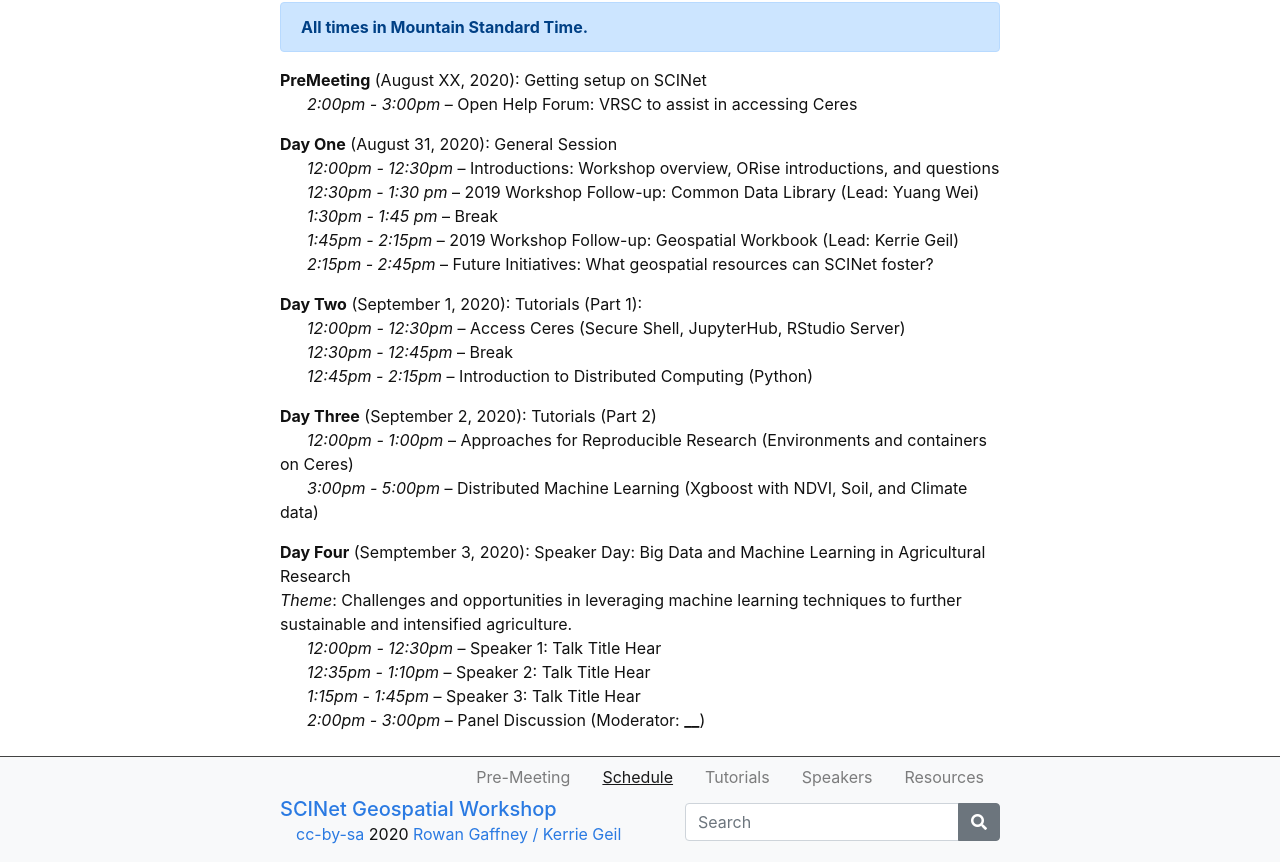
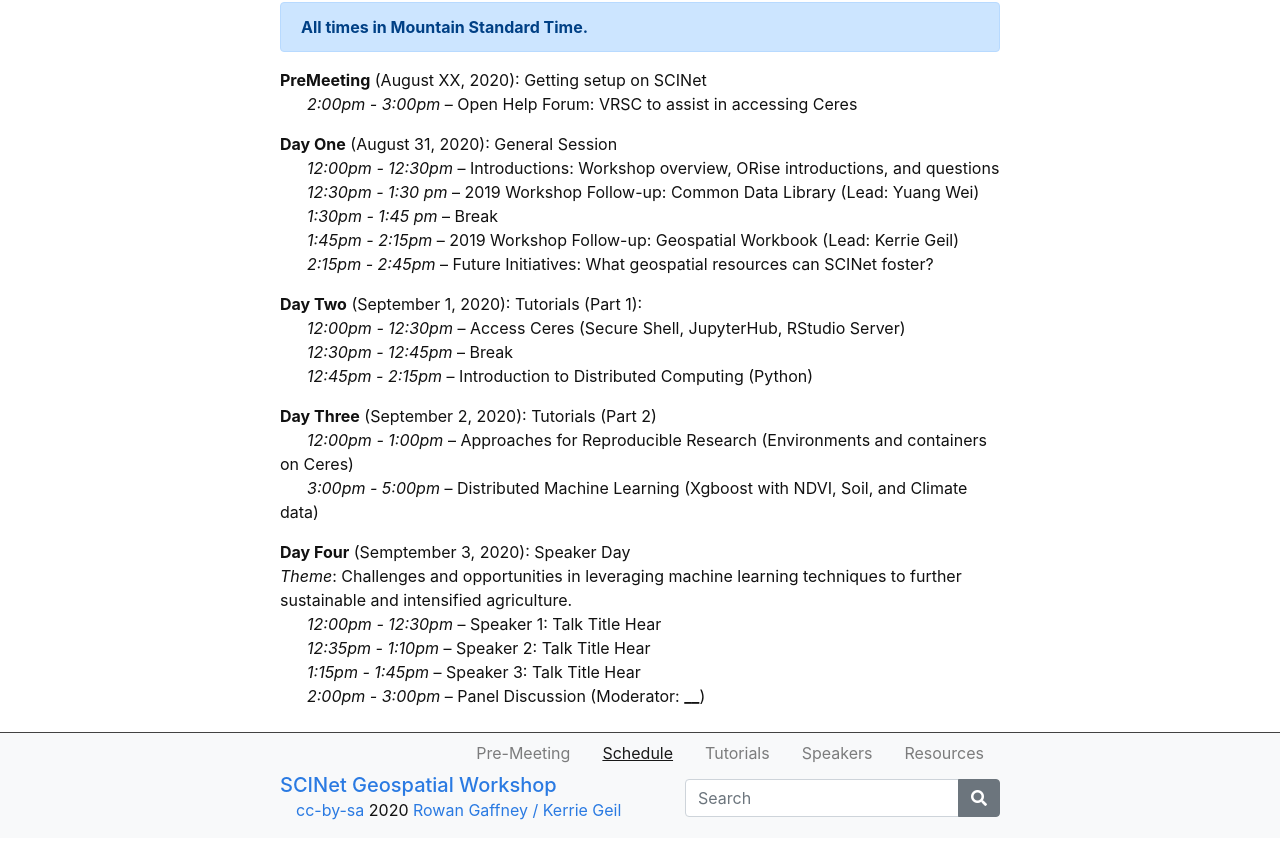
Before and after one commit to sstill88/SCINET-GEOSPATIAL-RESEARCH-WG, a Jekyll site: the page built from content/1-schedule.md, in a window 1280 px wide and 900 px high, scrolled down 844 px, cut to the strip 38-900 px from the top of the window. Built offline with Jekyll 4.4.1, drawn with Linux system fonts in a browser that asks for light colours; after the commit the page ends 1720 px from its top, so only the background shows below that.

Commit message:
schedule update

```diff
--- a/content/1-schedule.md
+++ b/content/1-schedule.md
@@ -35,7 +35,7 @@ The schedule for each session is below. Please visit the [Tutorials Page](2-tuto
 &nbsp;&nbsp;&nbsp;&nbsp;&nbsp;&nbsp;*12:00pm - 1:00pm* -- Approaches for Reproducible Research (Environments and containers on Ceres)<br>
 &nbsp;&nbsp;&nbsp;&nbsp;&nbsp;&nbsp;*3:00pm - 5:00pm* -- Distributed Machine Learning (Xgboost with NDVI, Soil, and Climate data)
 
-**Day Four** (Semptember 3, 2020): Speaker Day: Big Data and Machine Learning in Agricultural Research<br>
+**Day Four** (Semptember 3, 2020): Speaker Day<br>
 *Theme*: Challenges and opportunities in leveraging machine learning techniques to further sustainable and intensified agriculture.<br>
 &nbsp;&nbsp;&nbsp;&nbsp;&nbsp;&nbsp;*12:00pm - 12:30pm* -- Speaker 1: Talk Title Hear<br>
 &nbsp;&nbsp;&nbsp;&nbsp;&nbsp;&nbsp;*12:35pm - 1:10pm* -- Speaker 2: Talk Title Hear<br>
```
